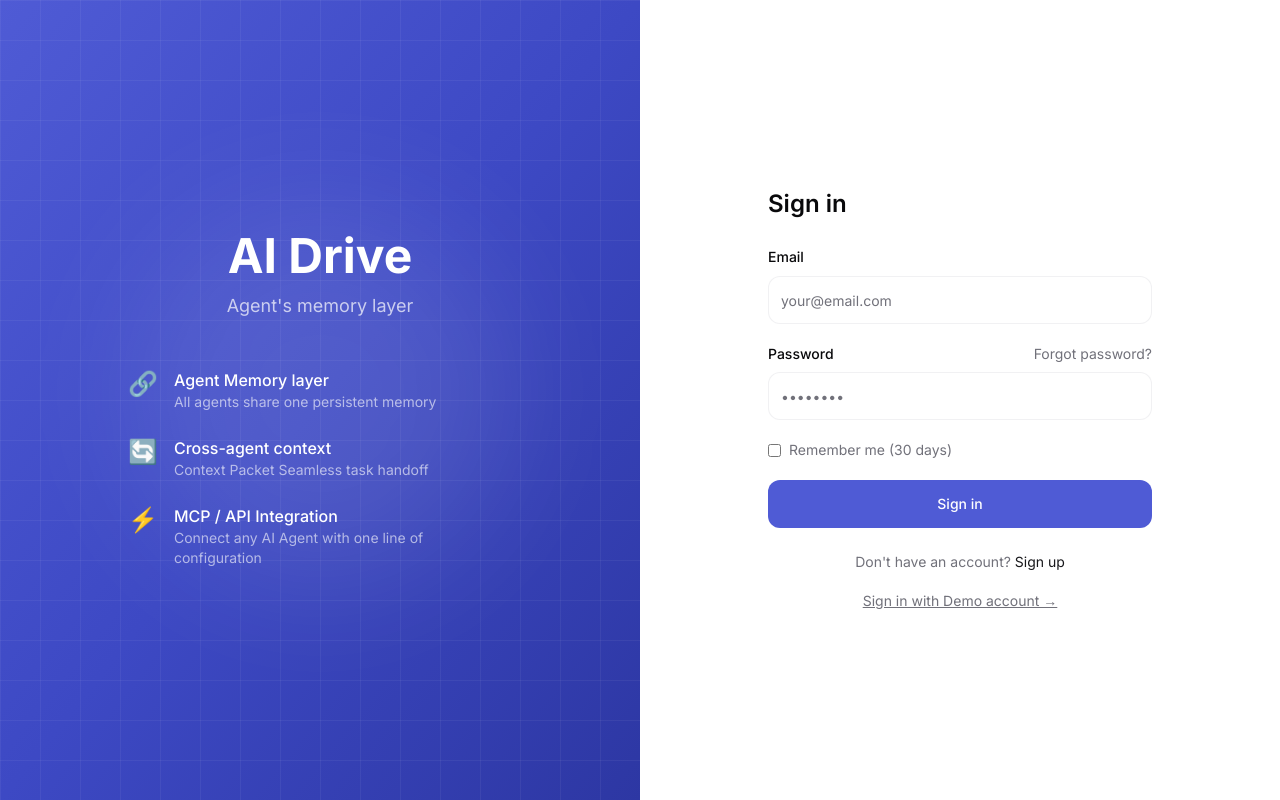
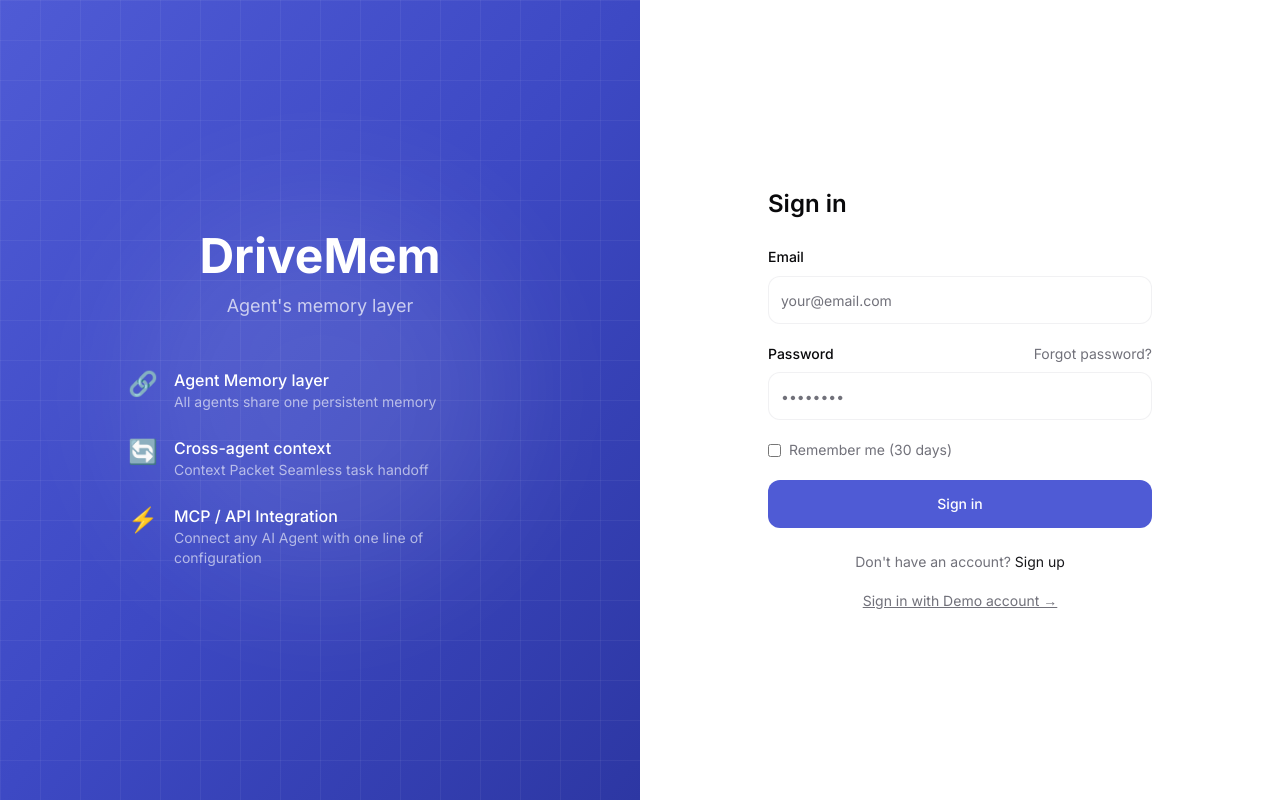
Before and after one commit to DriveMem/drivemem, a Next.js app in the folder apps/web/: page /login in a window 1280 px wide. Built offline with nearby package versions, Linux system fonts and the light colour scheme.

Commit message:
fix: auth pages brand AI Drive → DriveMem + title format standardize

```diff
--- a/apps/web/src/app/(auth)/forgot-password/layout.tsx
+++ b/apps/web/src/app/(auth)/forgot-password/layout.tsx
@@ -1,7 +1,7 @@
 import type { Metadata } from "next"
 
 export const metadata: Metadata = {
-  title: "Forgot Password - AI Drive",
+  title: "Forgot Password — DriveMem",
 }
 
 export default function ForgotPasswordLayout({ children }: { children: React.ReactNode }) {
--- a/apps/web/src/app/(auth)/layout.tsx
+++ b/apps/web/src/app/(auth)/layout.tsx
@@ -9,7 +9,7 @@ export default function AuthLayout({ children }: { children: React.ReactNode })
         <div className="absolute top-1/4 left-1/2 -translate-x-1/2 w-96 h-96 bg-white/10 rounded-full blur-3xl" />
 
         <div className="relative z-10 flex flex-col items-center justify-center w-full px-12">
-          <h1 className="text-5xl font-bold text-white mb-3">AI Drive</h1>
+          <h1 className="text-5xl font-bold text-white mb-3">DriveMem</h1>
           <p className="text-lg text-white/70 mb-12">Agent's memory layer</p>
 
           <div className="space-y-6 max-w-sm">
--- a/apps/web/src/app/(auth)/login/layout.tsx
+++ b/apps/web/src/app/(auth)/login/layout.tsx
@@ -1,7 +1,7 @@
 import type { Metadata } from "next"
 
 export const metadata: Metadata = {
-  title: "Sign in - AI Drive",
+  title: "Sign in — DriveMem",
 }
 
 export default function LoginLayout({ children }: { children: React.ReactNode }) {
--- a/apps/web/src/app/(auth)/login/page.tsx
+++ b/apps/web/src/app/(auth)/login/page.tsx
@@ -66,7 +66,7 @@ function LoginForm() {
     <div className="p-8">
       {/* Mobile-only header */}
       <div className="lg:hidden text-center mb-8">
-        <h1 className="text-3xl font-bold">AI Drive</h1>
+        <h1 className="text-3xl font-bold">DriveMem</h1>
         <p className="mt-2 text-sm text-muted-foreground">Agent's memory layer</p>
       </div>
 
--- a/apps/web/src/app/(auth)/reset-password/layout.tsx
+++ b/apps/web/src/app/(auth)/reset-password/layout.tsx
@@ -1,9 +1,9 @@
 import type { Metadata } from "next"
 
 export const metadata: Metadata = {
-  title: "ResetPassword - AI Drive",
+  title: "Reset Password — DriveMem",
 }
 
-export default function ResetPasswordLayout({ children }: { children: React.ReactNode }) {
+export default function Reset PasswordLayout({ children }: { children: React.ReactNode }) {
   return <>{children}</>
 }
--- a/apps/web/src/app/(auth)/signup/layout.tsx
+++ b/apps/web/src/app/(auth)/signup/layout.tsx
@@ -1,7 +1,7 @@
 import type { Metadata } from "next"
 
 export const metadata: Metadata = {
-  title: "Sign up - AI Drive",
+  title: "Sign up — DriveMem",
 }
 
 export default function SignupLayout({ children }: { children: React.ReactNode }) {
--- a/apps/web/src/app/(auth)/signup/page.tsx
+++ b/apps/web/src/app/(auth)/signup/page.tsx
@@ -89,7 +89,7 @@ export default function SignupPage() {
     <div className="p-8">
       {/* Mobile-only header */}
       <div className="lg:hidden text-center mb-8">
-        <h1 className="text-3xl font-bold">AI Drive</h1>
+        <h1 className="text-3xl font-bold">DriveMem</h1>
         <p className="mt-2 text-sm text-muted-foreground">Agent's memory layer</p>
       </div>
 
```
